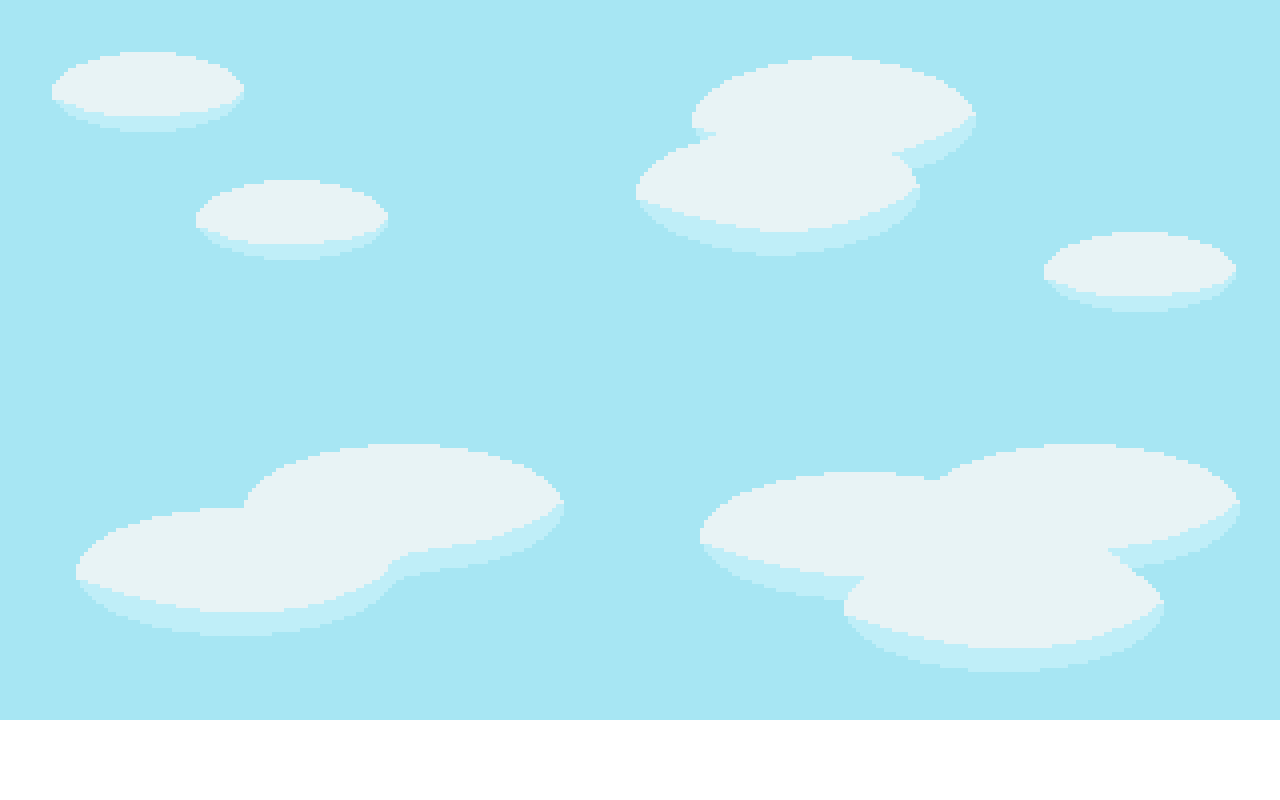
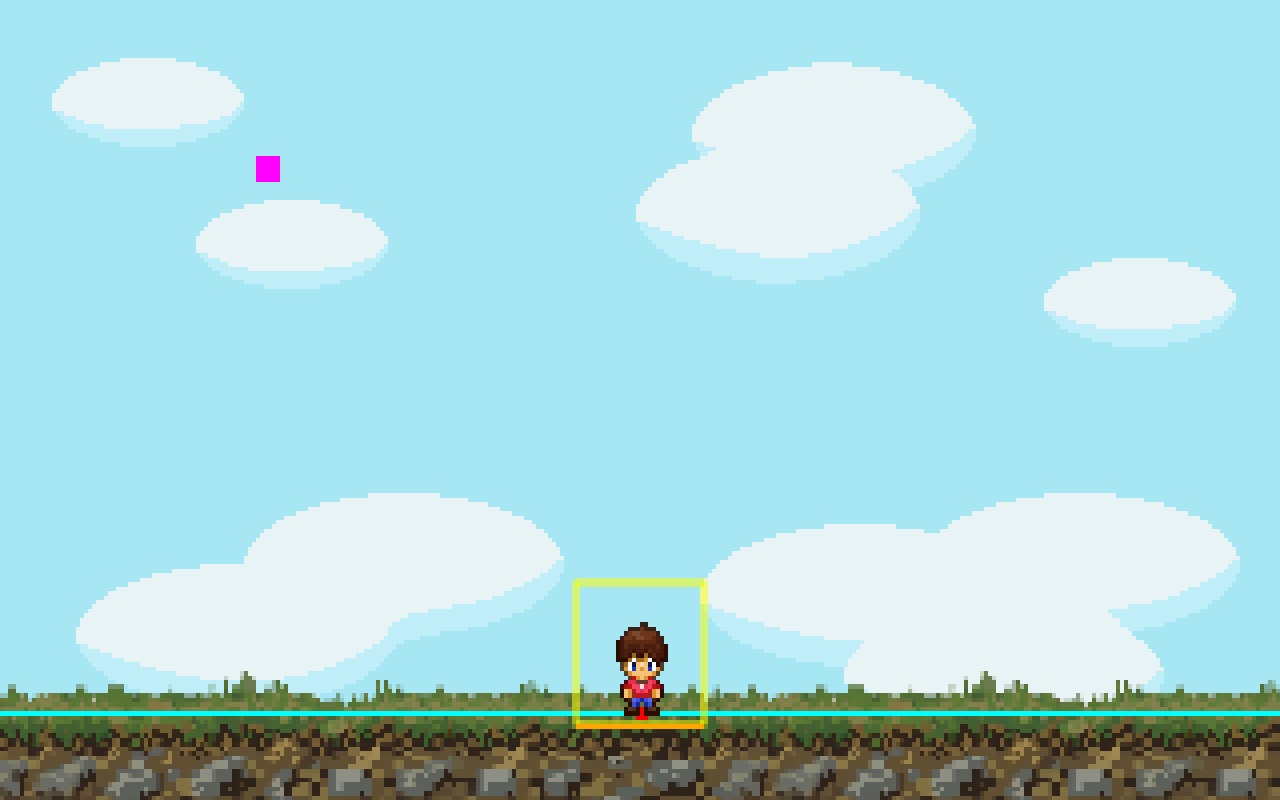
Before and after one commit to AidanTanTeh/Game-Portfolio, a website built with Vite: page index.html in a window 1280 px wide. Built offline with nearby package versions, Linux system fonts and the light colour scheme.

Commit message:
Implement camera and allign hero and ground anchors

```diff
--- a/main.js
+++ b/main.js
@@ -4,16 +4,18 @@ import { Sprite } from './src/Sprite';
 import { Vector2 } from './src/Vector2';
 import { GameLoop } from './src/Gameloop';
 import { Input } from './src/Input';
-import { gridCells } from './src/helpers.js/grid';
+import { gridCells } from './src/helpers/grid';
 import { GameObject } from './src/GameObject';
 import { Hero } from './src/objects/Hero/Hero';
 import { events } from './src/Events';
 import { Camera } from './src/Camera';
+import { Ground } from './src/objects/Ground/Ground';
+import { FLOOR_Y } from './src/world/worldConstants';
 
 // Grabbing the canvas to draw to
 const canvas = document.querySelector("#game-canvas");
 const ctx = canvas.getContext("2d");
-
+ctx.imageSmoothingEnabled = false;
 
 // Establish the root scene
 const mainScene = new GameObject({
@@ -29,15 +31,18 @@ const skySprite = new Sprite({
 
 
 // Add ground
-const groundSprite = new Sprite({
-        resource: resources.images.ground,
-        frameSize: new Vector2(320, 180)
-})
-mainScene.addChild(groundSprite);
+// const groundSprite = new Sprite({
+//         resource: resources.images.ground,
+//         frameSize: new Vector2(320, 180)
+// })
+// mainScene.addChild(groundSprite);
+
+const ground = new Ground();
+mainScene.addChild(ground);
 
 
 // Add player
-const hero = new Hero(gridCells(6), gridCells(5));
+const hero = new Hero(gridCells(6), FLOOR_Y);
 mainScene.addChild(hero);
 
 
@@ -69,6 +74,12 @@ const draw = () => {
     // Draw objects in the mounted scene
     mainScene.draw(ctx, 0, 0);
 
+    // DEBUG: draw floor line ON TOP of everything
+    // DEBUG: pixel-perfect floor line
+    // ctx.fillStyle = "lime";
+    // ctx.fillRect(-10000, FLOOR_Y, 20000, 1);
+
+
     // Restore to original state
     ctx.restore();
 }
--- a/src/Camera.js
+++ b/src/Camera.js
@@ -17,11 +17,9 @@ export class Camera extends GameObject {
 
             this.position = new Vector2(
                 -heroPosition.x + halfWidth,
-                -heroPosition.y + halfHeight,
+                0 // y set to zero to prevent camera moving when hero jumps
+                // -heroPosition.y + halfHeight,
             )
-
-            console.log("HERO MOVED", heroPosition);
-            this.position = heroPosition.duplicate();
         })
     }
 }
--- a/src/Input.js
+++ b/src/Input.js
@@ -16,12 +16,12 @@ export class Input {
             if (e.code === "ArrowRight" || e.code === "KeyD") {
                 this.onArrowPressed(RIGHT);
             }
-            if (e.code === "ArrowUp" || e.code === "KeyW") {
-                this.onArrowPressed(UP);
-            }
-            if (e.code === "ArrowDown" || e.code === "KeyS") {
-                this.onArrowPressed(DOWN);
-            }
+            // if (e.code === "ArrowUp" || e.code === "KeyW") {
+            //     this.onArrowPressed(UP);
+            // }
+            // if (e.code === "ArrowDown" || e.code === "KeyS") {
+            //     this.onArrowPressed(DOWN);
+            // }
         })
 
         document.addEventListener("keyup", (e) => {
@@ -32,12 +32,12 @@ export class Input {
             if (e.code === "ArrowRight" || e.code === "KeyD") {
                 this.onArrowReleased(RIGHT);
             }
-            if (e.code === "ArrowUp" || e.code === "KeyW") {
-                this.onArrowReleased(UP);
-            }
-            if (e.code === "ArrowDown" || e.code === "KeyS") {
-                this.onArrowReleased(DOWN);
-            }
+            // if (e.code === "ArrowUp" || e.code === "KeyW") {
+            //     this.onArrowReleased(UP);
+            // }
+            // if (e.code === "ArrowDown" || e.code === "KeyS") {
+            //     this.onArrowReleased(DOWN);
+            // }
         })
     }
 
--- /dev/null
+++ b/src/debug.js
@@ -0,0 +1 @@
+export const DEBUG = true;
--- /dev/null
+++ b/src/objects/Ground/Ground.js
@@ -0,0 +1,52 @@
+import { GameObject } from "../../GameObject";
+import { Vector2 } from "../../Vector2";
+import { Sprite } from "../../Sprite";
+import { resources } from "../../Resource";
+import { FLOOR_Y } from "../../world/worldConstants";
+import { DEBUG } from "../../debug";
+
+export class Ground extends GameObject {
+    constructor() {
+
+        // Pixel row inside ground4.png that represents the walkable surface
+        const walkableSurfaceY = 125;
+
+        super({ position: new Vector2(0, FLOOR_Y - walkableSurfaceY) });
+
+        // Change these depending on image used
+        this.tileWidth = 185;
+        this.tileHeight = 180;
+        this.surfaceOffset = walkableSurfaceY;
+    }
+
+    drawImage(ctx, x, y) {
+        const ground = resources.images.ground;
+        if (!ground.isLoaded) return;
+
+        const img = ground.image;
+
+        // cavvas width is 320
+        const canvasWidth = 320;
+
+        // Where does the visible world start?
+        const startX = Math.floor(x / this.tileWidth) * this.tileWidth - this.tileWidth;
+
+        // How many tiles needed to cover screen
+        const tilesNeeded = Math.ceil(canvasWidth / this.tileWidth) + 3;
+
+        for (let i = 0; i < tilesNeeded; i++) {
+            ctx.drawImage(img, startX + i * this.tileWidth, y);
+        }
+
+        // FOR DEBUGGING:
+        // Show where ground is being drawn (top-left)
+        if (DEBUG) {
+            ctx.fillStyle = "magenta";
+            ctx.fillRect(x, y, 6, 6);
+
+            // Show where the ground thinks its surface is (should align with green debug line)
+            ctx.fillStyle = "cyan";
+            ctx.fillRect(-10000, y + this.surfaceOffset, 20000, 1);
+        }
+    }
+}
--- a/src/objects/Hero/Hero.js
+++ b/src/objects/Hero/Hero.js
@@ -2,16 +2,17 @@ import { GameObject } from "../../GameObject";
 import { Vector2 } from "../../Vector2";
 import { Sprite } from "../../Sprite";
 import { resources } from "../../Resource";
-import { gridCells } from "../../helpers.js/grid";
+import { gridCells } from "../../helpers/grid";
 import { Animations } from "../../Animations";
 import { FrameIndexPattern } from "../../FrameIndexPattern";
 import { WALK_DOWN, WALK_UP, WALK_LEFT, WALK_RIGHT,
          STAND_DOWN, STAND_UP, STAND_LEFT, STAND_RIGHT } from "./heroAnimations";
 import { DOWN, UP, LEFT, RIGHT } from "../../Input";
-import { moveTowards } from "../../helpers.js/moveTowards";
-import { isSpaceFree } from "../../helpers.js/grid";
+import { moveTowards } from "../../helpers/moveTowards";
+import { isSpaceFree } from "../../helpers/grid";
 import { walls } from "../../levels/level1";
 import { events } from "../../Events";
+import { DEBUG } from "../../debug";
 
 export class Hero extends GameObject {
     constructor(x, y) {
@@ -19,20 +20,13 @@ export class Hero extends GameObject {
             position: new Vector2(x, y)
         });
 
-        // const shadow = new Sprite({
-        //     resource: resources.images.shadow,
-        //     frameSize: new Vector2(32, 32),
-        //     position: new Vector2(-30, 15),
-        // });
-        // this.addChild(shadow);
-
         this.body = new Sprite({
             resource: resources.images.hero,
             frameSize: new Vector2(32, 32),
             hFrames: 3,
             vFrames: 8,
             frame: 1,
-            position: new Vector2(-30, 15),
+            position: new Vector2(-16, -29),
             animations: new Animations({
                 walkDown: new FrameIndexPattern(WALK_DOWN),
                 walkUp: new FrameIndexPattern(WALK_UP),
@@ -110,4 +104,24 @@ export class Hero extends GameObject {
             this.destinationPosition.y = nextY;
         }
     }
+
+    drawImage(ctx, x, y) {
+        // FOR DEBUGGING:
+        if (DEBUG) {
+            // Hero anchor point (should be at hero's feet)
+            ctx.fillStyle = "red";
+            ctx.fillRect(x - 1, y - 1, 3, 3);
+
+            // Show where the 32x32 sprite box is drawn
+            // body.position is relative to anchor
+            const bx = x + this.body.position.x;
+            const by = y + this.body.position.y;
+            ctx.strokeStyle = "yellow";
+            ctx.strokeRect(bx, by, 32, 32);
+
+            // Show bottom of sprite box
+            ctx.fillStyle = "orange";
+            ctx.fillRect(bx, by + 32, 32, 1);
+        }
+    }
 }
--- /dev/null
+++ b/src/world/worldConstants.js
@@ -0,0 +1,7 @@
+import { gridCells } from "../helpers/grid";
+
+export const GAME_WIDTH = 320;
+export const GAME_HEIGHT = 180;
+
+// World y where feet touch the ground
+export const FLOOR_Y = gridCells(10);
--- a/style.css
+++ b/style.css
@@ -6,6 +6,10 @@ html, body {
 }
 
 canvas {
-    width: 100%;
+    width: 100vw;
+    height: 100vh;
+    image-rendering: pixelated;
+    image-rendering: crisp-edges;
+    display: block;
     background: blue;
 }
```
Also changed, not shown: notes.txt (+11 -2 lines), src/helpers/grid.js (renamed from src/helpers.js/grid.js), src/helpers/moveTowards.js (renamed from src/helpers.js/moveTowards.js), 2 other files.
